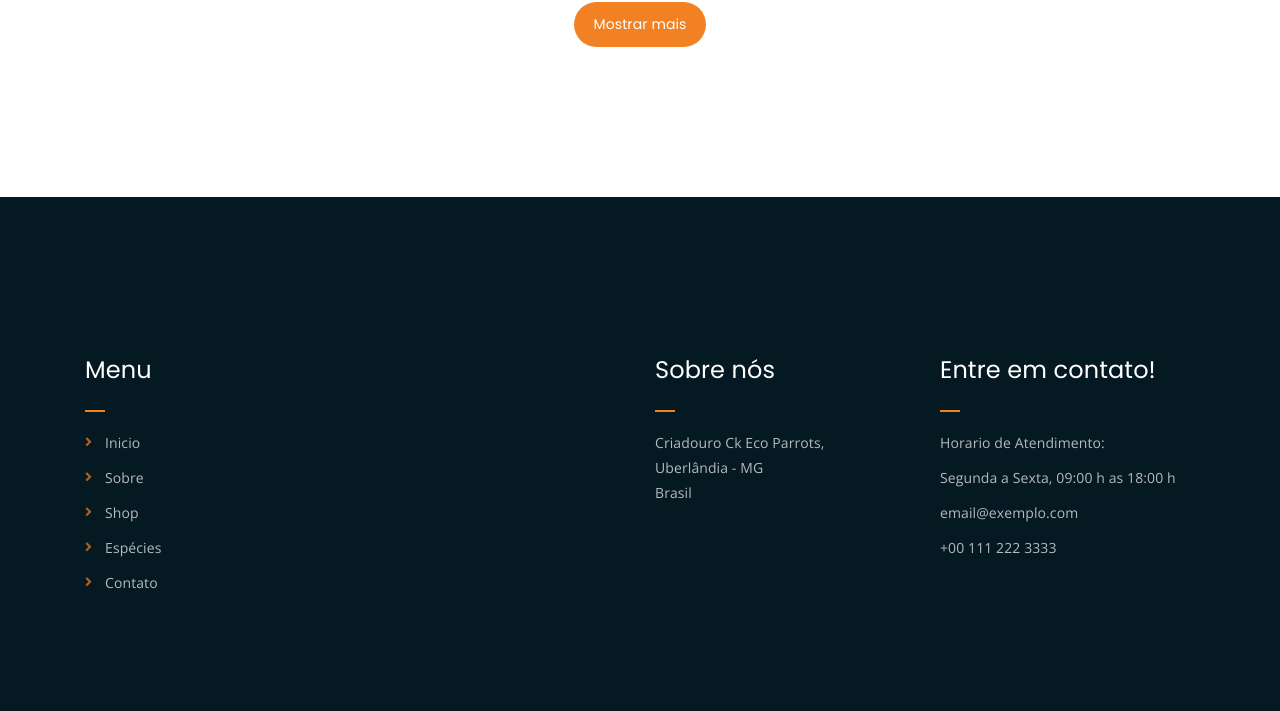
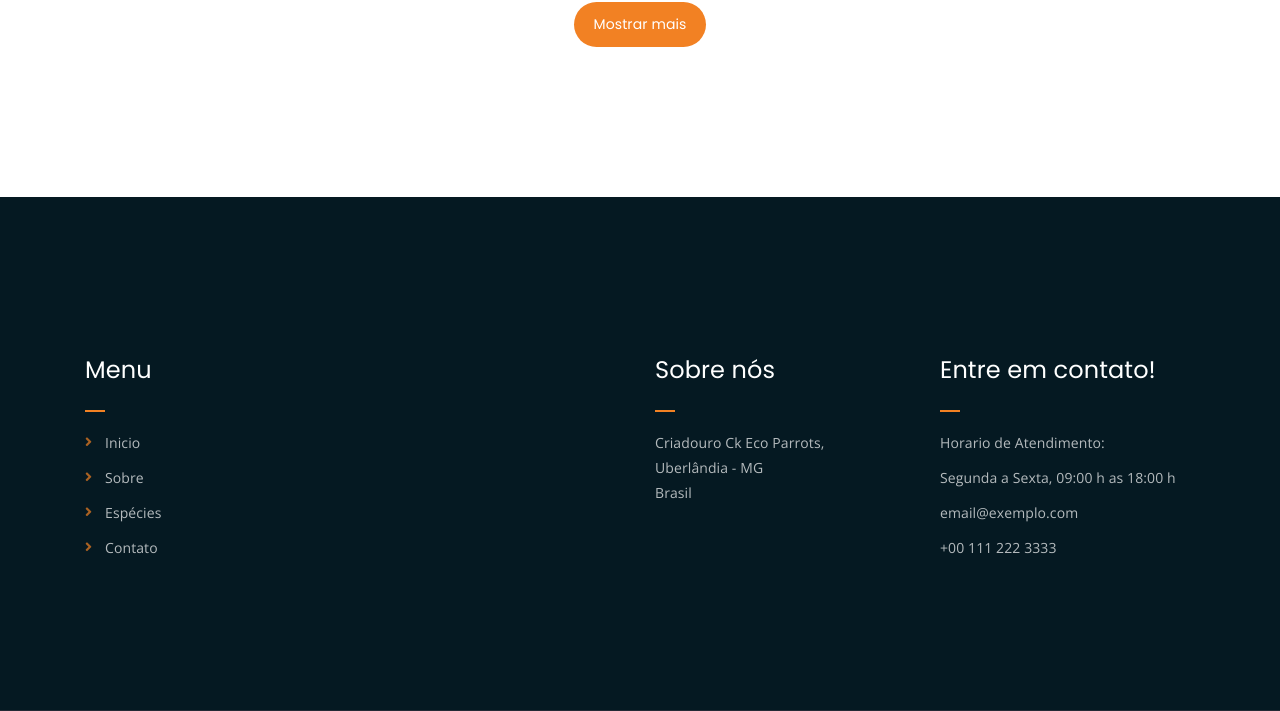
Before and after one commit to gustavost3/ckparrots2, a plain HTML site: page index.html in a window 1280 px wide. Shown: the part 3017-3728 px from the top of the page. Drawn offline with nearby package versions, Linux system fonts and the light colour scheme.

Commit message:
fix: footer line

```diff
--- a/index.html
+++ b/index.html
@@ -267,7 +267,7 @@
 						<ul>
 							<li><a href="index.html">Inicio</a></li>
 							<li><a href="about.html">Sobre</a></li>
-							<li><a href="services.html">Shop</a></li>
+
 							<li><a href="news.html">Espécies</a></li>
 							<li><a href="contact.html">Contato</a></li>
 						</ul>
```
Also changed, not shown: 404.html (+1 -1 lines), about.html (+1 -1 lines), cart.html (+1 -1 lines), checkout.html (+1 -1 lines), contact.html (+1 -1 lines), index_2.html (+1 -1 lines), news.html (+1 -1 lines), shop.html (+1 -1 lines), single-news.html (+1 -1 lines), single-product.html (+1 -1 lines).
